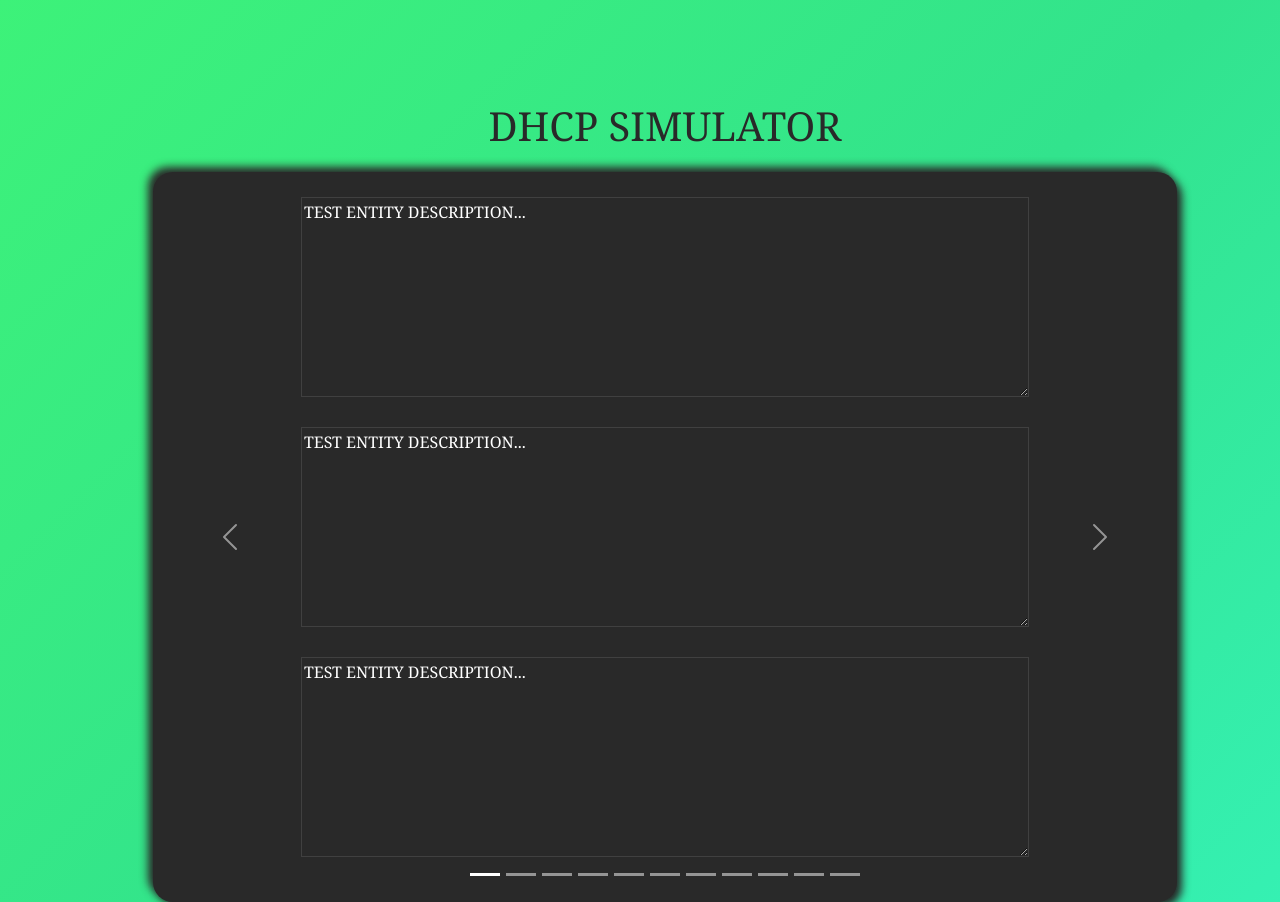
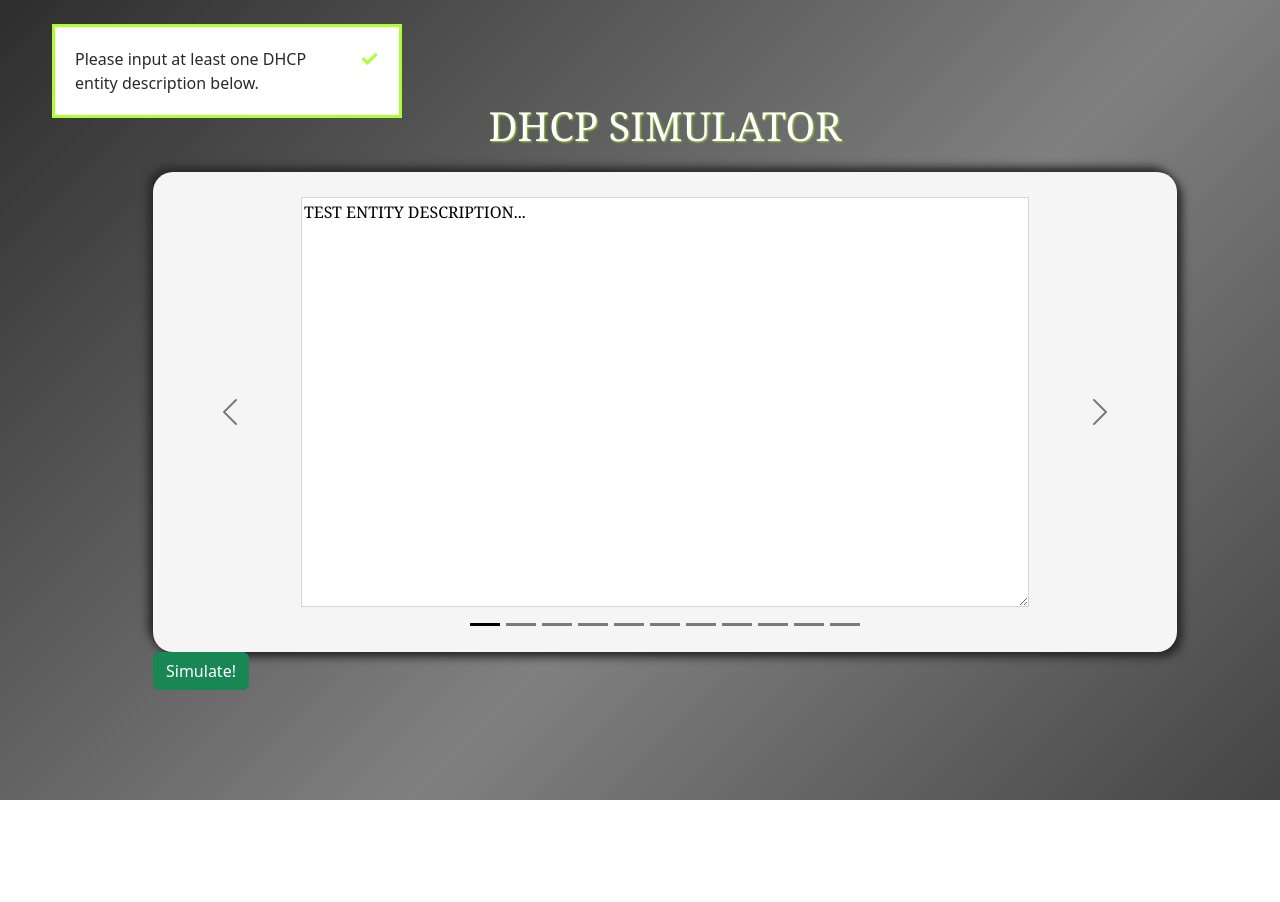
Before and after one commit to mfrszpiotro/dhcprotocolsim, a Flask app: page / in a window 1280 px wide. After the commit the page ends 800 px from the top, so only its background shows below. Run offline with Flask 2, Linux system fonts and the light colour scheme; some libraries are stand-ins or nearby versions.

Commit message:
feat: UI overhaul, UI initial project.

```diff
--- a/app.py
+++ b/app.py
@@ -4,17 +4,23 @@ from forms import LoginForm
 
 # create the app
 app = Flask(__name__)
-app.config['SECRET_KEY'] = 'h+u5-sNA2%Fr&3"y"9nQEn==rfLjfKB{$RGShJ"$2I`d&j[5-J79:RJZoQJ('
-#app.config['BOOTSTRAP_BOOTSWATCH_THEME'] = 'lumen'
+app.config[
+    "SECRET_KEY"
+] = 'h+u5-sNA2%Fr&3"y"9nQEn==rfLjfKB{$RGShJ"$2I`d&j[5-J79:RJZoQJ('
+# app.config['BOOTSTRAP_BOOTSWATCH_THEME'] = 'lumen'
 bootstrap = Bootstrap5(app)
 
-@app.route('/')
+
+@app.route("/")
 def index():
-    return render_template('index.html')
+    flash("Please input at least one DHCP entity description below.", "success")
+    return render_template("index.html")
 
-@app.route('/secret')
+
+@app.route("/secret")
 def secret():
-    return render_template('secret.html')
+    return render_template("secret.html")
+
 
 if __name__ == "__main__":
     app.run(debug=True)
--- a/static/styles/flashes.css
+++ b/static/styles/flashes.css
@@ -14,10 +14,10 @@
 
 .success {
     padding:20px;
-    color: white;
+    color: #292929;
     margin-bottom:15px;
-    background-color: #292929;
-    border: 3px solid white;
+    background-color: white;
+    border: 3px solid greenyellow;
     max-width: 350px;
     animation-duration: 1s;
     animation-name: fromleft;
@@ -25,10 +25,10 @@
 
 .error {
     padding:20px;
-    color: white;
+    color: #292929;
     margin-bottom:15px;
-    background-color: #292929;
-    border: 3px solid white;
+    background-color: white;
+    border: 3px solid #292929;
     max-width: 350px;
     animation-duration: 1s;
     animation-name: fromright;
@@ -36,7 +36,7 @@
 
 .closebtn-success {
     margin-left:15px;
-    color:white;
+    color:greenyellow;
     font-weight: bold;
     float: right;
     font-size: 22px;
@@ -45,12 +45,12 @@
 }
 
 .closebtn-success:hover {
-    color: #43FA6E;
+    color: black;
   }
 
 .closebtn-error {
     margin-right:15px;
-    color:white;
+    color:red;
     font-weight: bold;
     float: left;
     font-size: 22px;
@@ -59,7 +59,7 @@
 }
 
 .closebtn-error:hover {
-    color: red;
+    color: black;
   }
 
 @keyframes fromright {
--- a/static/styles/styles.css
+++ b/static/styles/styles.css
@@ -75,9 +75,9 @@
   margin-top: 5px;
   min-width: 74%;
   min-height: 200px;
-  background-color: #292929;
+  background-color: white;
   font-family: 'Cambria';
-  color: white;
+  color: black;
 }
 
 .in-carousel{
@@ -88,7 +88,7 @@
 .soft-page{
   min-height: 440px;
   border-radius: 20px;
-  background: #292929;
+  background: whitesmoke;
   box-shadow:  5px 5px 9px #272727,
                -5px -5px 9px #2b2b2b;
 }
@@ -103,7 +103,8 @@ h2 {
 }
 
 p {
-  color: #292929;
+  color: white;
+  text-shadow: 1px 1px 2px yellowgreen;
   font-family: "serif";
   overflow: hidden;
   font-family: 'Cambria';
@@ -121,11 +122,11 @@ body {
   background-size: 300% 300%;
   background-image: linear-gradient(
         -45deg,
-        #38FDD5 0%,
-        #32E38D 30%,
-        #43FA6E 60%,
-        #3DE332 80%,
-        #88FD38 100%
+        black 0%,
+        gray 30%,
+        black 60%,
+        gray 80%,
+        black 100%
   );
   animation: AnimateBG 20s ease infinite;
   }
--- a/templates/index.html
+++ b/templates/index.html
@@ -1,8 +1,4 @@
 {% extends 'appbase.html' %}
-
-{% macro static_link(img) -%}
-/static/images/{{ img }}
-{%- endmacro %}
 
 {% block content %}
 <div class="abs">
@@ -11,8 +7,8 @@
   </div>
   <div class="rel soft-page">
     <div>
-          <!-- Carousel -->
-    <div id="demo" class="carousel slide" data-bs-ride="carousel">
+    <!-- Carousel -->
+    <div id="demo" class="carousel-dark carousel slide" data-bs-ride="carousel">
 
       <!-- Indicators/dots -->
       <div class="carousel-indicators">
@@ -34,14 +30,12 @@
         <div class="carousel-item active">
           <div class="in-carousel center flex">
             <textarea disabled class="descr">TEST ENTITY DESCRIPTION...</textarea>
-            <textarea disabled class="descr">TEST ENTITY DESCRIPTION...</textarea>
-            <textarea disabled class="descr">TEST ENTITY DESCRIPTION...</textarea>
           </div>
         </div>
         {% for book in books %}
         <div class="carousel-item">
           <div class="in-carousel flex" >
-            <textarea {% if session.get('logged') %} disabled {% endif %} class="descr">TEST ENTITY DESCRIPTION...</textarea>
+            <textarea class="descr">TEST ENTITY DESCRIPTION...</textarea>
           </div>
         </div>
         {% endfor %}
@@ -55,12 +49,11 @@
         <span class="carousel-control-next-icon"></span>
       </button>
     </div>
-
-    </div>
-
   </div>
+</div>
+<div class="rel">
+  <button type="button" class="form-center btn btn-success">Simulate!</button>
 </div>
 
 
-
 {% endblock %}
```
